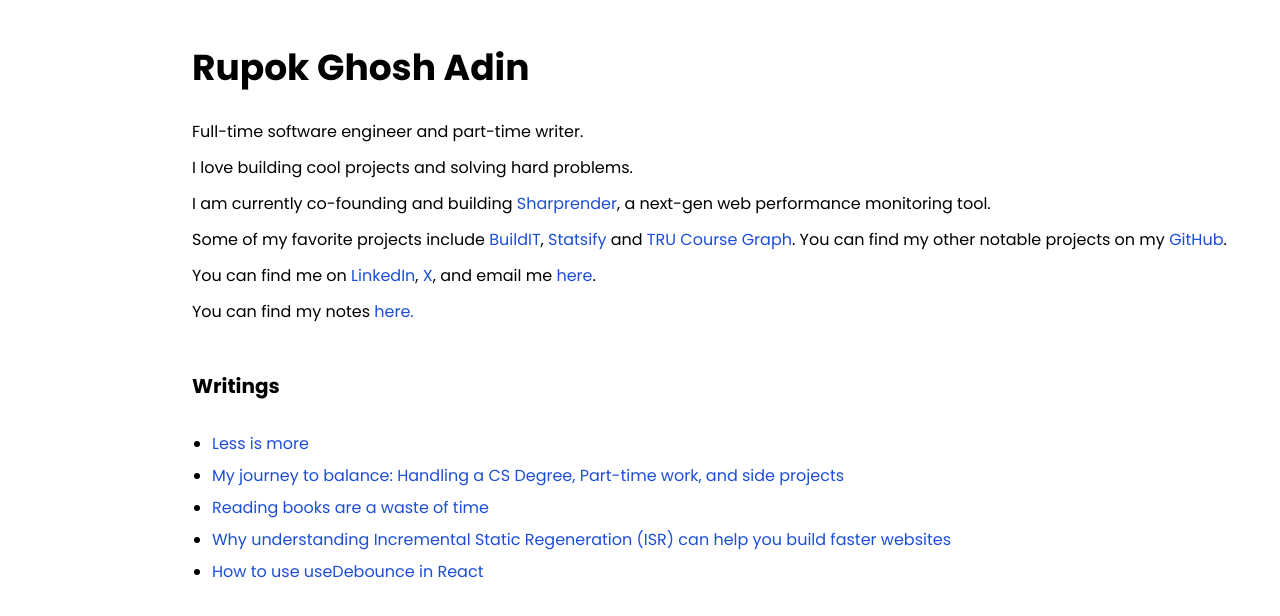
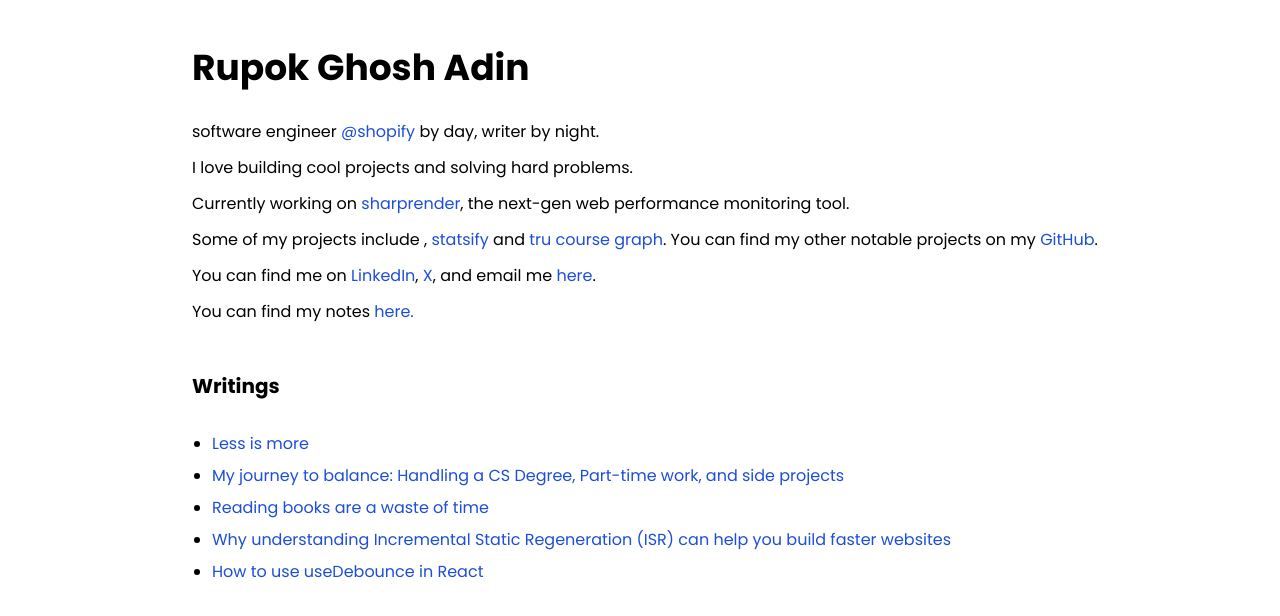
Before and after one commit to rupokghosh/rupokghosh.com, a Next.js app: page / in a window 1280 px wide. Shown: the top 616 px of the page. Built offline with nearby package versions, Linux system fonts and the light colour scheme.

Commit message:
chore: remove one project and add workplace

```diff
--- a/src/app/page.tsx
+++ b/src/app/page.tsx
@@ -10,36 +10,36 @@
     <main className="mt-12 mx-10 md:ml-48">
       <h1 className="text-4xl my-8 font-bold">Rupok Ghosh Adin</h1>
       <div className="paragraphs flex flex-col gap-3">
-        <p>Full-time software engineer and part-time writer.</p>
+        <p>
+          software engineer{" "}
+          <span>
+            <Link href="https://www.shopify.com/ca" className={linkClassName}>
+              @shopify
+            </Link>
+          </span>{" "}
+          by day, writer by night.{" "}
+        </p>
         <p>I love building cool projects and solving hard problems.</p>
         <p>
-          I am currently co-founding and building
+          Currently working on
           <Link
             href="https://www.sharp-render.com/"
             target="_blank"
             className={linkClassName}
           >
             {" "}
-            Sharprender
+            sharprender
           </Link>
-          , a next-gen web performance monitoring tool.
+          , the next-gen web performance monitoring tool.
         </p>
         <p>
-          Some of my favorite projects include{" "}
-          <Link
-            href="https://buildit-habitracker.netlify.app/"
-            target="_blank"
-            className={linkClassName}
-          >
-            BuildIT
-          </Link>
-          ,{" "}
+          Some of my projects include ,{" "}
           <Link
             href="https://spotistats-chi.vercel.app"
             target="_blank"
             className={linkClassName}
           >
-            Statsify
+            statsify
           </Link>{" "}
           and{" "}
           <Link
@@ -47,7 +47,7 @@
             target="_blank"
             className={linkClassName}
           >
-            TRU Course Graph
+            tru course graph
           </Link>
           . You can find my other notable projects on my{" "}
           <Link
```
